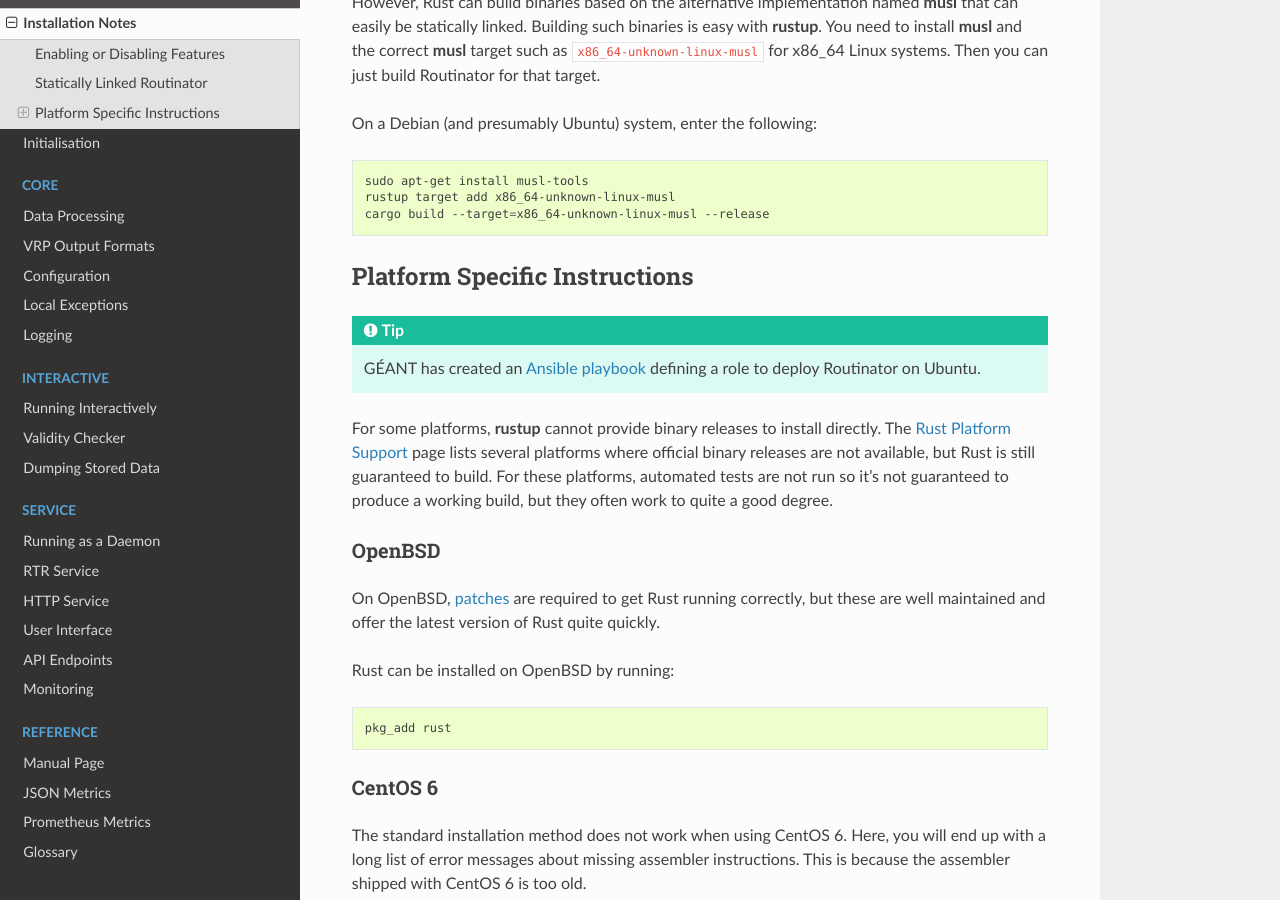
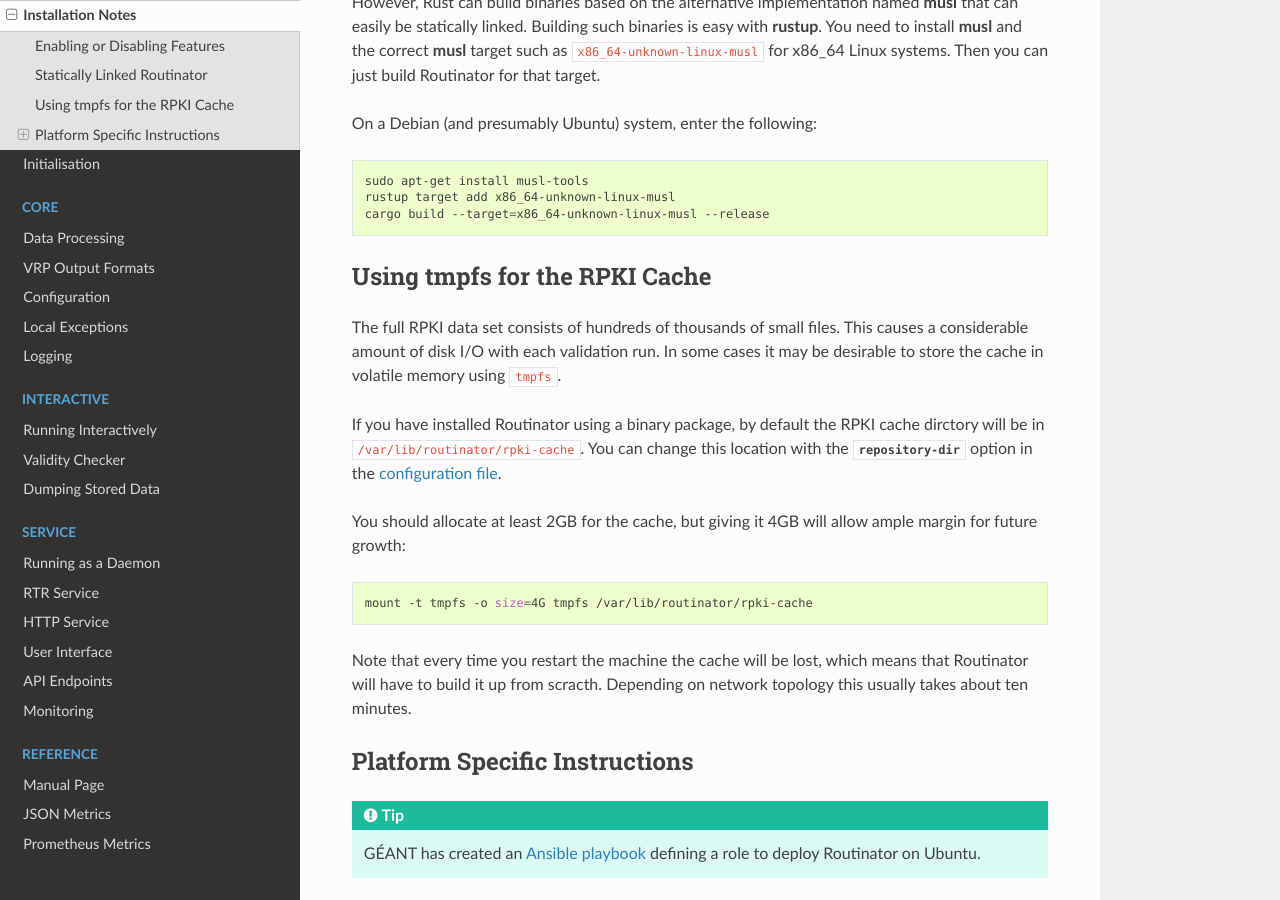
Before and after one commit to NLnetLabs/routinator, a Sphinx documentation site: the page built from source/installation-notes.rst, in a window 1280 px wide and 900 px high, scrolled down 1159 px. Built offline with Sphinx 7.4.7 and the Read the Docs theme 2.0.0, drawn with Linux system fonts in a browser that asks for light colours.

Commit message:
Add `tmpfs` instructions

```diff
--- a/source/installation-notes.rst
+++ b/source/installation-notes.rst
@@ -59,6 +59,29 @@ On a Debian (and presumably Ubuntu) system, enter the following:
    sudo apt-get install musl-tools
    rustup target add x86_64-unknown-linux-musl
    cargo build --target=x86_64-unknown-linux-musl --release
+
+Using tmpfs for the RPKI Cache
+------------------------------
+
+The full RPKI data set consists of hundreds of thousands of small files. This
+causes a considerable amount of disk I/O with each validation run. In some cases
+it may be desirable to store the cache in volatile memory using ``tmpfs``.
+
+If you have installed Routinator using a binary package, by default the RPKI
+cache dirctory will be in :file:`/var/lib/routinator/rpki-cache`. You can change
+this location with the :option:`repository-dir` option in the
+:doc:`configuration file<configuration>`.
+
+You should allocate at least 2GB for the cache, but giving it 4GB will allow
+ample margin for future growth:
+
+.. code-block:: bash
+
+    mount -t tmpfs -o size=4G tmpfs /var/lib/routinator/rpki-cache
+
+Note that every time you restart the machine the cache will be lost, which means
+that Routinator will have to build it up from scracth. Depending on network
+topology this usually takes about ten minutes.
 
 Platform Specific Instructions
 ------------------------------
```
